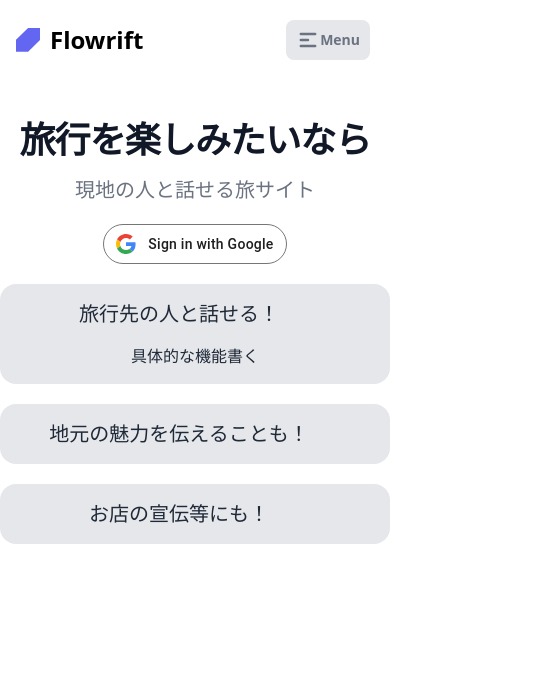
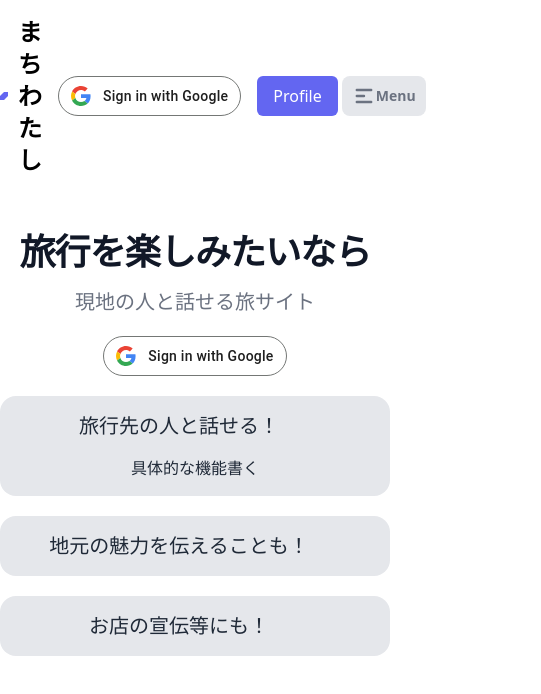
Before and after one commit to iyoshi-rgb/HackSon, a React (Create React App) app: page / in a window 390 px wide. Shown: the top 694 px of the page, 541 px wide, since content can reach past the window. Built offline with nearby package versions, Linux system fonts and the light colour scheme; no server answers.

Commit message:
#edit Header

```diff
--- a/src/index.tsx
+++ b/src/index.tsx
@@ -5,7 +5,6 @@ import App from "./App";
 import reportWebVitals from "./reportWebVitals";
 import { BrowserRouter as Router, Routes, Route } from "react-router-dom";
 import { Login } from "./pages/views/login";
-import { Signup } from "./pages/views/signup";
 import { Roomlist } from "./pages/views/roomlist";
 import { Profile } from "./pages/views/profile";
 import { Chat } from "./pages/views/chat";
@@ -14,7 +13,6 @@ import { Header } from "./layouts/Header";
 import { Room } from "./pages/views/room";
 import { UserProvider } from "./hooks/UserProvider";
 import { LocationProvider } from "./hooks/LocationProvider";
-
 
 const root = ReactDOM.createRoot(
   document.getElementById("root") as HTMLElement
@@ -28,7 +26,6 @@ root.render(
           <Routes>
             <Route path="/" element={<Login />} />
             <Route path="/login" element={<Login />} />
-            <Route path="/signup" element={<Signup />} />
             <Route path="makeroom" element={<Makeroom />} />
             <Route path="/room" element={<Room />} />
             <Route path="/roomlist" element={<Roomlist />} />
--- a/src/layouts/Header.tsx
+++ b/src/layouts/Header.tsx
@@ -7,11 +7,11 @@ export const Header = () => {
   const [isLoggedIn, setIsLoggedIn] = useState(true);
 
   return (
-    <div className="bg-white lg:pb-12">
-      <div className="mx-auto max-w-screen-2xl px-4 md:px-8">
-        <header className="flex items-center justify-between py-4 md:py-8">
-          <a
-            href="/"
+    <div className="bg-white ">
+      <div className="mx-auto max-w-screen-2xl ">
+        <header className="flex items-center justify-between py-4">
+          <Link
+            to={"/"}
             className="inline-flex items-center gap-2.5 text-2xl font-bold text-black md:text-3xl"
             aria-label="logo"
           >
@@ -25,23 +25,18 @@ export const Header = () => {
             >
               <path d="M96 0V47L48 94H0V47L48 0H96Z" />
             </svg>
-            Flowrift
-          </a>
+            まちわたし
+          </Link>
 
-          <nav className="hidden gap-12 lg:flex">
+          <div className="flex flex-1 items-center justify-center hidden lg:flex">
+            <nav className="flex justify-center gap-12">
               <Link
-              to={"/home"}
+                to={"/"}
                 className="inline-flex items-center gap-1 text-lg font-semibold hover:text-indigo-500 active:text-indigo-700"
               >
                 Home
               </Link>
 
-            <Link
-              to={"/chat"}
-              className="inline-flex items-center gap-1 text-lg font-semibold hover:text-indigo-500 active:text-indigo-700"
-            >
-              Chat
-            </Link>
               <Link
                 to={"/roomlist"}
                 className="inline-flex items-center gap-1 text-lg font-semibold hover:text-indigo-500 active:text-indigo-700"
@@ -49,26 +44,24 @@ export const Header = () => {
                 部屋一覧
               </Link>
             </nav>
+          </div>
 
-          <div className="-ml-8 hidden flex-col gap-2.5 sm:flex-row sm:justify-center lg:flex lg:justify-start">
-            {isLoggedIn ? (
-              <>
-                <div className="avatar">
-                  <div className="w-12">
-                    <img src="https://daisyui.com/images/stock/photo-1534528741775-53994a69daeb.jpg" />
-                  </div>
-                </div>
-              </>
-            ) : (
+          <div className="flex items-center gap-4">
             <GoogleButton handleClickMethod={handleSocialLogin} />
+            {isLoggedIn && (
+              <Link to={"/profile"}>
+                <button className="inline-flex items-center gap-2 bg-indigo-500 text-white px-4 py-2 rounded-md hover:bg-indigo-600">
+                  Profile
+                </button>
+              </Link>
             )}
           </div>
 
-          <div className="dropdown">
+          <div className="dropdown lg:hidden">
             <div tabIndex={0} role="button" className="m-1">
               <button
                 type="button"
-                className="inline-flex items-center rounded-lg bg-gray-200 px-2.5 py-2 text-sm font-semibold text-gray-500 ring-indigo-300 hover:bg-gray-300 focus-visible:ring active:text-gray-700 md:text-base lg:hidden"
+                className="inline-flex items-center rounded-lg bg-gray-200 px-2.5 py-2 text-sm font-semibold text-gray-500 ring-indigo-300 hover:bg-gray-300 focus-visible:ring active:text-gray-700 md:text-base"
               >
                 <svg
                   xmlns="http://www.w3.org/2000/svg"
@@ -89,19 +82,16 @@ export const Header = () => {
               tabIndex={0}
               className="dropdown-content z-[1] menu p-2 shadow bg-base-100 rounded-box w-52"
             >
-              <li>
-                <a>Home</a>
-              </li>
-              <li>
-                <a>Chat</a>
-              </li>
-              <li>
-                <a>About</a>
-              </li>
+              <Link to={"/"}>
+                <li>Home</li>
+              </Link>
+              <Link to={"/roomlist"}>
+                <li>部屋一覧</li>
+              </Link>
               {isLoggedIn && (
-                <li>
-                  <a>Profile</a>
-                </li>
+                <Link to={"/profile"}>
+                  <li>Profile</li>
+                </Link>
               )}
             </ul>
           </div>
--- a/src/pages/views/profile.tsx
+++ b/src/pages/views/profile.tsx
@@ -53,8 +53,6 @@ export const Profile = () => {
 
   return (
     <div className="">
-      {user.id}
-      {user.name}
       <div className="w-full h-24 bg-slate-400 flex">
         <button onClick={handleLogout} className="btn btn-neutral">
           Logout
--- a/src/pages/views/signup.tsx
+++ /dev/null
@@ -1,7 +0,0 @@
-import React from 'react'
-
-export const Signup = () => {
-  return (
-    <div>signup</div>
-  )
-}
```
Lines whose indentation alone changed are shown as unchanged.
